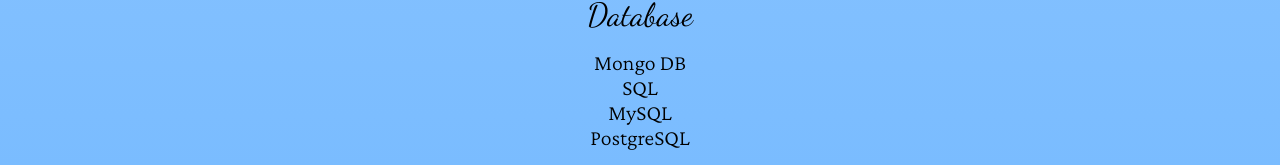
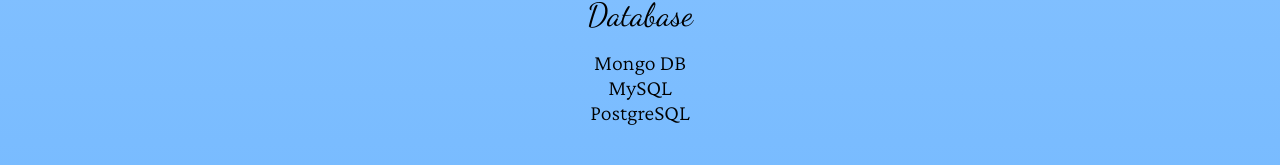
Before and after one commit to Johnshandsable/portfolio, a React (Create React App) app: page / in a window 1280 px wide. Shown: the part 3138-3303 px from the top of the page. Built offline with nearby package versions, Linux system fonts and the light colour scheme.

Commit message:
changed experience section

```diff
--- a/src/components/Experience/Experience.jsx
+++ b/src/components/Experience/Experience.jsx
@@ -1,15 +1,15 @@
-import { makeStyles } from "@material-ui/core/styles";
-import Grid from "@material-ui/core/Grid";
-import Typography from "@material-ui/core/Typography";
+import { makeStyles } from '@material-ui/core/styles';
+import Grid from '@material-ui/core/Grid';
+import Typography from '@material-ui/core/Typography';
 
 function Experience() {
   const useStyles = makeStyles({
     title: {
-      color: "black",
+      color: 'black',
       fontSize: 32,
     },
     subTitle: {
-      fontFamily: "Crimson Pro, serif",
+      fontFamily: 'Crimson Pro, serif',
       fontSize: 22,
     },
   });
@@ -49,7 +49,6 @@
           Database
         </Typography>
         <li>Mongo DB</li>
-        <li>SQL</li>
         <li>MySQL</li>
         <li>PostgreSQL</li>
       </center>
```
